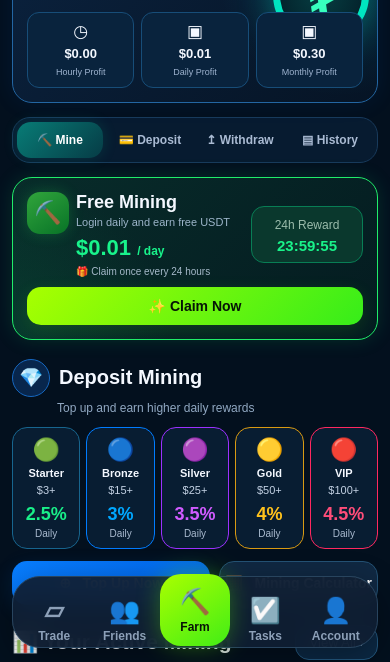
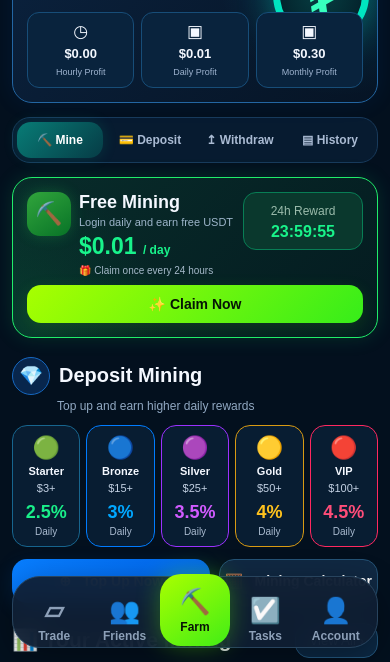
Before and after one commit to zenithEarn/zenith-dashboard, a plain HTML site: page index.html in a window 390 px wide. Shown: the part 186-848 px from the top of the page. Drawn offline with Linux system fonts and the light colour scheme.

Commit message:
Final Compact Free Mining Layout

```diff
--- a/index.html
+++ b/index.html
@@ -815,6 +815,65 @@ button{
   .bottom-btn.active{
     height:72px;
   }
+}/* COMPACT FREE MINING FINAL */
+@media (max-width:600px){
+
+  .free-card{
+    padding:14px !important;
+  }
+
+  .free-top{
+    display:grid !important;
+    grid-template-columns:minmax(0,1fr) 120px !important;
+    gap:8px !important;
+    align-items:start !important;
+  }
+
+  .free-top > div:first-child{
+    display:flex !important;
+    gap:8px !important;
+    min-width:0 !important;
+  }
+
+  .free-icon{
+    width:44px !important;
+    height:44px !important;
+    min-width:44px !important;
+    font-size:22px !important;
+  }
+
+  .free-card .card-title{
+    font-size:19px !important;
+    margin:0 !important;
+  }
+
+  .free-card .muted{
+    font-size:11px !important;
+    line-height:1.2 !important;
+  }
+
+  .free-card .reward{
+    font-size:23px !important;
+    margin-top:5px !important;
+    white-space:nowrap !important;
+  }
+
+  .free-top .claim-box{
+    width:120px !important;
+    min-width:120px !important;
+    padding:8px 4px !important;
+  }
+
+  .free-top .claim-time{
+    font-size:16px !important;
+  }
+
+  .free-card .claim-btn{
+    margin-top:9px !important;
+    padding:11px !important;
+    font-size:14px !important;
+  }
+
 }
 </style>
 </head>
```
